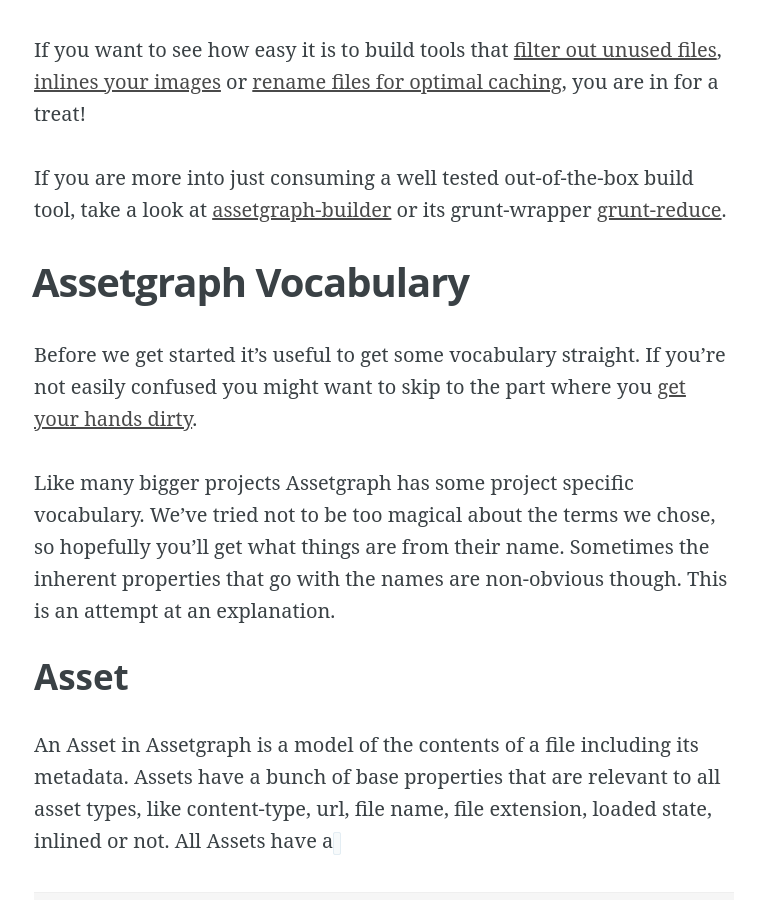
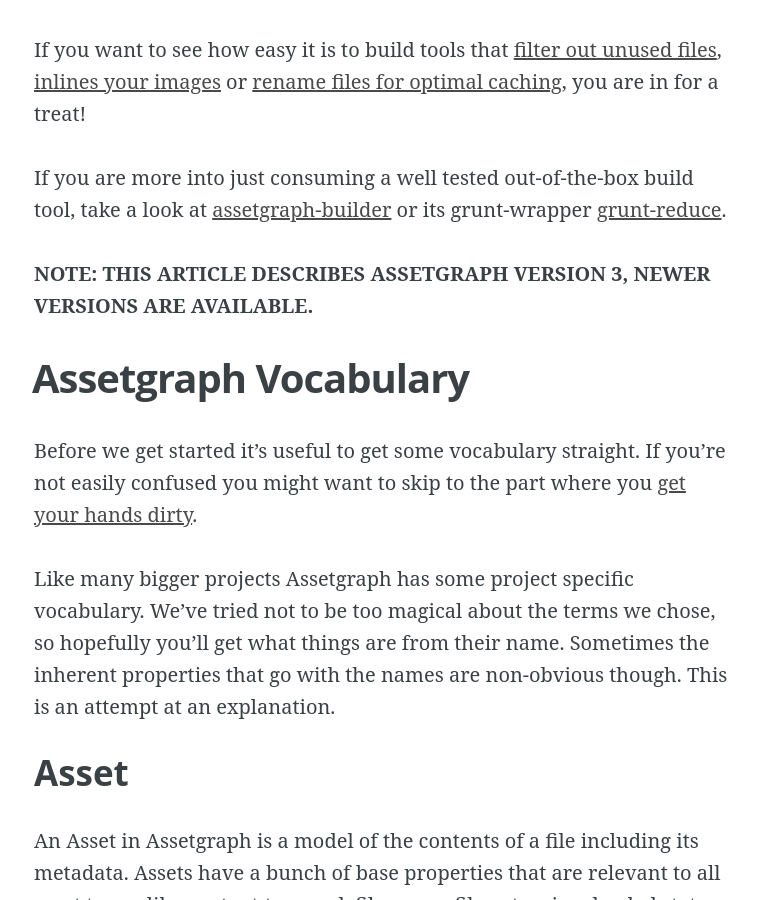
Before and after one commit to Munter/mntr.dk, a Jekyll site: the page built from src/_posts/2014-07-02-getting-started-with-assetgraph.md, in a window 1280 px wide and 900 px high, scrolled down 1118 px. Shown: the whole window, without its empty margins (256-1014 px from the left). Built offline with Jekyll 4.4.1, drawn with Linux system fonts in a browser that asks for light colours; comment, search, counter and statistics services are not loaded; part of the change alters nothing that is shown.

Commit message:
Update assetgraph article with correct source code links and add deprecation notice

````diff
--- a/src/_posts/2014-07-02-getting-started-with-assetgraph.md
+++ b/src/_posts/2014-07-02-getting-started-with-assetgraph.md
@@ -13,9 +13,11 @@ I have spoken at lengths about how Assetgraph distinguishes itself from other bu
 
 Assetgraph is a node module and this post assumes that you are relatively comfortable writing and executing node scripts. By the end you should have learned enough about Assetgraph to get your hands dirty and write your own tools with it.
 
-If you want to see how easy it is to build tools that [filter out unused files](/2014/getting-started-with-assetgraph/#writing-files-to-disc), [inlines your images](/2014/getting-started-with-assetgraph/#nlining-small-images) or [rename files for optimal caching](/2014/getting-started-with-assetgraph/#file-revving), you are in for a treat!
+If you want to see how easy it is to build tools that [filter out unused files](/2014/getting-started-with-assetgraph/#writing-files-to-disc), [inlines your images](/2014/getting-started-with-assetgraph/#inlining-small-images) or [rename files for optimal caching](/2014/getting-started-with-assetgraph/#file-revving), you are in for a treat!
 
 If you are more into just consuming a well tested out-of-the-box build tool, take a look at [assetgraph-builder](https://github.com/assetgraph/assetgraph-builder) or its grunt-wrapper [grunt-reduce](https://github.com/Munter/grunt-reduce).
+
+**NOTE: THIS ARTICLE DESCRIBES ASSETGRAPH VERSION 3, NEWER VERSIONS ARE AVAILABLE.**
 
 
 Assetgraph Vocabulary
@@ -30,11 +32,11 @@ Like many bigger projects Assetgraph has some project specific vocabulary. We've
 
 An Asset in Assetgraph is a model of the contents of a file including its metadata. Assets have a bunch of base properties that are relevant to all asset types, like content-type, url, file name, file extension, loaded state, inlined or not. All Assets have a `rawSrc` getter and setter, giving you direct access to the raw file behind the asset. They also have a bunch of convenience methods like `md5Hex`, `clone` and `replaceWith`, along with a `populate` method to parse and find outgoing relations in the source code of the asset.
 
-The most interesting things happen in the Asset constructors for more specific data types, like [`Html`](https://github.com/assetgraph/assetgraph/blob/master/lib/assets/Html.js) or [`JavaScript`](https://github.com/assetgraph/assetgraph/blob/master/lib/assets/JavaScript.js), where each Asset instance also has a highlevel instance of the Assets types data model. For HTML this is the DOM, modelled with [jsdom](https://www.npmjs.com/package/jsdom). For JavaScript it's the [uglify-js](https://www.npmjs.com/package/uglify-js) AST.
+The most interesting things happen in the Asset constructors for more specific data types, like [`Html`](https://github.com/assetgraph/assetgraph/blob/v3/lib/assets/Html.js) or [`JavaScript`](https://github.com/assetgraph/assetgraph/blob/v3/lib/assets/JavaScript.js), where each Asset instance also has a highlevel instance of the Assets types data model. For HTML this is the DOM, modelled with [jsdom](https://www.npmjs.com/package/jsdom). For JavaScript it's the [uglify-js](https://www.npmjs.com/package/uglify-js) AST.
 
 Using these highlevel interfaces you have the ability to manipulate each assets as you see fit, using familiar highlevel abstractions you would also find in the browser.
 
-You might want to take a look at the [full list of already implemented Asset types](https://github.com/assetgraph/assetgraph/tree/master/lib/assets).
+You might want to take a look at the [full list of already implemented Asset types](https://github.com/assetgraph/assetgraph/tree/v3/lib/assets).
 
 ### Relation
 
@@ -44,7 +46,7 @@ Relations have `type`, `to`, `from` and `href` properties that are highly releva
 
 There are a bunch of convenience functions available for more lowlevel graph manipulation, which I'll skip for now as this is just an introduction.
 
-Here is [the full list of Assetgraph Relations](https://github.com/assetgraph/assetgraph/tree/master/lib/relations).
+Here is [the full list of Assetgraph Relations](https://github.com/assetgraph/assetgraph/tree/v3/lib/relations).
 
 ### Query
 
@@ -84,7 +86,7 @@ var nested = query({
 
 Most interactions with Assetgraph happen trough queries to the graph. It is recommended that you get to know the query model if you want to be an effective tool maker. Often times you'll see simple query objects being passed into Assetgraph methods or Transforms without the `query()` call. Assetgraph will automatically turn such objects into queries for your convenience.
 
-Take a look at the [Assetgraph Query source code](https://github.com/assetgraph/assetgraph/blob/master/lib/query.js).
+Take a look at the [Assetgraph Query source code](https://github.com/assetgraph/assetgraph/blob/v3/lib/query.js).
 
 ### Assetgraph
 The Assetgraph is the instance that ties all of the above together. This is where the Assets and Relations are stored and where you can use a Query to find them all again. There are a bunch of convenience methods for pre-order and post-order traversal and of course the most used ones [`findAssets`](https://github.com/assetgraph/assetgraph#querying-the-graph) and [`findRelations`](https://github.com/assetgraph/assetgraph#querying-the-graph).
@@ -92,7 +94,7 @@ The Assetgraph is the instance that ties all of the above together. This is wher
 ### Transform
 Assetgraph is cool, but always diving into the lowlevel code of specific Asset syntax trees becomes bothersome pretty quickly. Transforms are highlevel functions that wrap these lowlevel calls, manipulating the Assetgraph instance in more convenient ways. Assetgraph is extensible, so you can write your own highlevel transforms that fit your specific needs. Assetgraph already comes preloaded with a lot of very useful transforms, most of which are written with web performance optimization in mind, but don't let yourself be limited by that!
 
-There are some fine descriptions of most of the available core transforms in the [Assetgraph README](https://github.com/assetgraph/assetgraph/blob/master/README.md).
+There are some fine descriptions of most of the available core transforms in the [Assetgraph README](https://github.com/assetgraph/assetgraph/blob/v3/README.md).
 
 ### Transform Queue
 The Transform Queue is what lets you chain a number of transforms together to form a pipeline that applies multiple transforms in order. While all installed transforms are available directly on the Transform Queue __and__ Assetgraph instance for you convenience, they all return a reference to the Transform Queue they are in, enabling you to easily chain Transforms. There are a few convenience methods on the Transform Queue, like `if`, `endif` and `queue` (for quick inline transforms), the most important one is `run`.
@@ -141,7 +143,7 @@ An Assetgraph instance in itself, without any data, is quite useless. So next up
 ``` javascript
 graph.loadAssets('index.html');
 ```
-The `loadAssets` transform takes a range of inputs to make your life easier. The most useful to you now will be the string or array of strings. Each string, just like before, may be a full url or a protocol relative url in the previously described schemes. All relations in the graph will use the Assetgraph root to resolve paths, not the file system root. If you want to get more advanced with the `loadAssets` transform it might be useful to consult the [source code](https://github.com/assetgraph/assetgraph/blob/master/lib/transforms/loadAssets.js) for now.
+The `loadAssets` transform takes a range of inputs to make your life easier. The most useful to you now will be the string or array of strings. Each string, just like before, may be a full url or a protocol relative url in the previously described schemes. All relations in the graph will use the Assetgraph root to resolve paths, not the file system root. If you want to get more advanced with the `loadAssets` transform it might be useful to consult the [source code](https://github.com/assetgraph/assetgraph/blob/v3/lib/transforms/loadAssets.js) for now.
 
 Before we can run the script there is one more piece of boilerplate code that needs to be added. What we are doing when calling Assetgraph transforms with configuration parameters, is actually not executing them right away. Instead, we are appending them to a transform queue, which is what is returned from the transform call. To make this explicit in this example we save the return value in a new variable:
 
````
